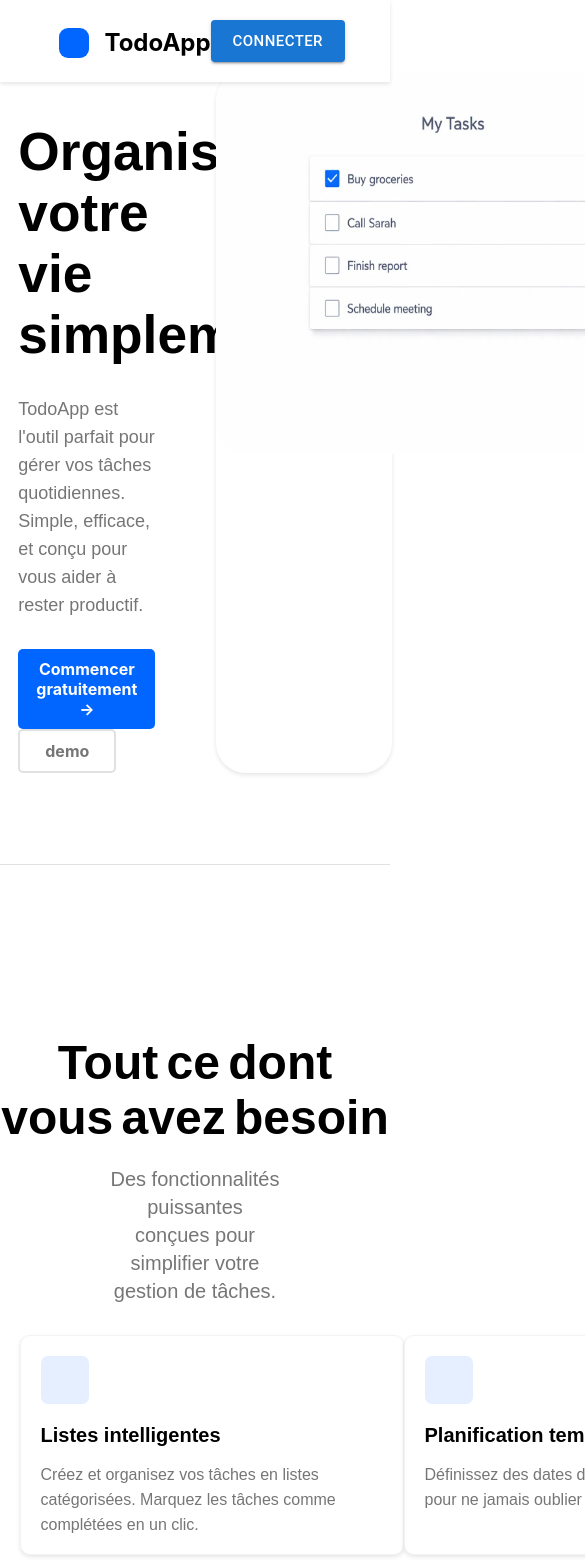
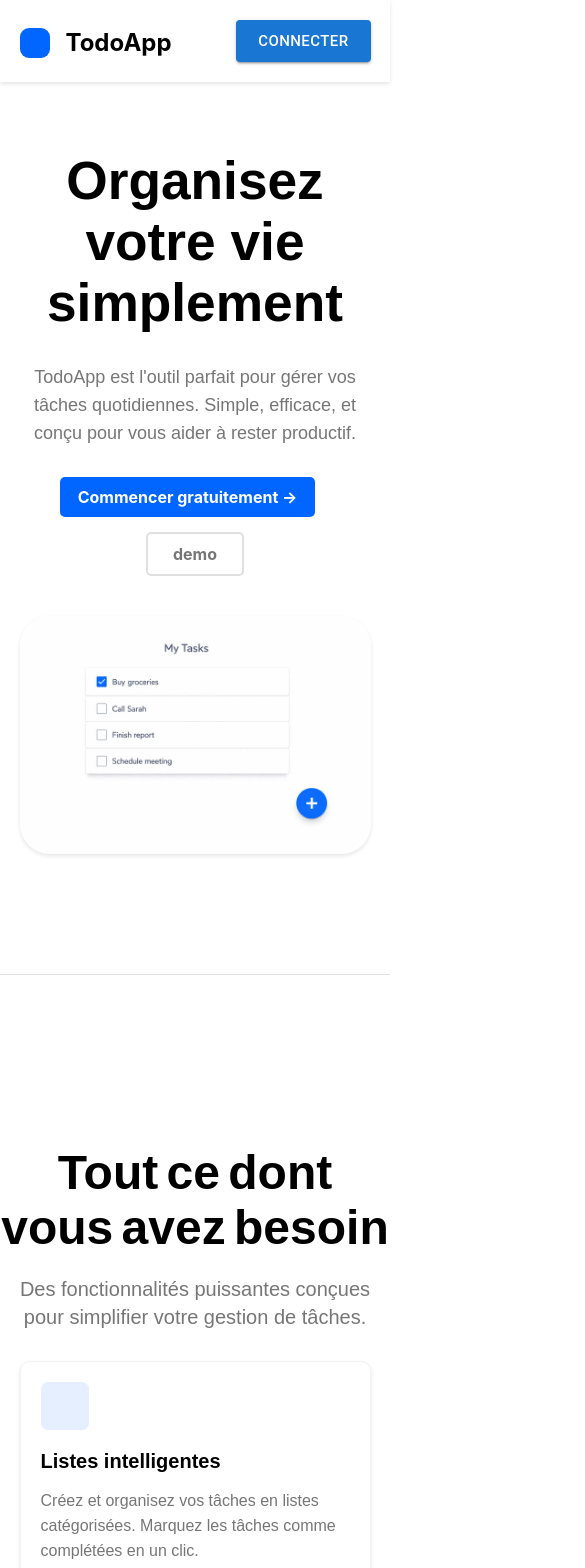
Before and after one commit to doudaoud/to-do-mern, a React (Vite) app in the folder client/: page / in a window 390 px wide. Shown: the top 1568 px of the page, 585 px wide, since content can reach past the window. Built offline with nearby package versions, Linux system fonts and the light colour scheme; some icons are missing.

Commit message:
`Refactored styles and images in various components`

```diff
--- a/client/src/components/Hero3.jsx
+++ b/client/src/components/Hero3.jsx
@@ -10,13 +10,8 @@ export default function Hero3() {
         <div className="hero3_container">
           <img
             src={img}
-            style={{
-              width: 584,
-              height: 584,
-              borderRadius: 10,
-              boxShadow: "0px 2px 10px rgba(0,0,0,0.3)",
-              marginLeft: 99,
-            }}
+            className="hero3-img"
+            alt="Pourquoi TodoApp"
           />
         </div>
         <div className="titles_hero3">
--- a/client/src/components/styles/Hero3.css
+++ b/client/src/components/styles/Hero3.css
@@ -10,9 +10,7 @@
   gap:70px;
   /* background-color: hsl(0, 43%, 48%); */
 }
-.hero3_container{
-  /* background-color: #ae4646; */
-}
+
 .titles_hero3{
   /* margin: auto; */
   margin-top: auto;
@@ -35,6 +33,16 @@
   color: rgb(118, 118, 118);
   margin-bottom: 30px;
 }
+
+.hero3-img {
+  width: 584px;
+  height: 584px;
+  border-radius: 10px;
+  box-shadow: 0px 2px 10px rgba(0,0,0,0.3);
+  margin-left: 99px;
+  display: block;
+}
+
 .icon_title{
   display: flex;
 }
@@ -56,3 +64,31 @@ margin-left: 10px;
   font-family: "Arial", sans-serif;
 
 }
+
+@media (max-width: 768px) {
+  .hero3 {
+    flex-direction: column;
+    align-items: center;
+    padding-left: 20px;
+    padding-right: 20px;
+    gap: 40px;
+  }
+  .titles_hero3 {
+    text-align: center;
+  }
+  .titles_hero3 > p {
+    width: 100%;
+    margin: 0 auto 30px auto;
+  }
+  .part2 {
+    align-items: center;
+    text-align: left;
+    width: 100%;
+  }
+  .hero3-img {
+    width: 100%;
+    max-width: 584px;
+    height: auto;
+    margin: 0 auto;
+  }
+}
--- a/client/src/components/styles/card.css
+++ b/client/src/components/styles/card.css
@@ -6,12 +6,16 @@
   color: rgb(0, 102, 255);
 }
 .container_carte {
-  width: 384px;
-  height: 220px;
+  width: 100%;
+  max-width: 384px;
+  height: auto;
+  min-height: 220px;
+  padding-bottom: 20px;
   border-radius: 10px;
   background-color:white;
   border: 1px solid rgb(243, 243, 243);
   box-shadow: 0 2px 4px rgba(0, 0, 0, 0.1);
+  box-sizing: border-box;
 }
 .icon_place{
   /* margin: auto; */
--- a/client/src/components/styles/hero.css
+++ b/client/src/components/styles/hero.css
@@ -80,3 +80,33 @@ img {
   transform: scale(1.05);
   box-shadow: 0 4px 8px rgba(0, 0, 0, 0.2);
 }
+
+@media (max-width: 768px) {
+  .Hero {
+    height: auto;
+    padding: 100px 0;
+  }
+  .hero {
+    flex-direction: column;
+    align-items: center;
+  }
+  .hero_left {
+    width: 100%;
+    margin-left: 0;
+    text-align: center;
+    margin-bottom: 40px;
+  }
+  .hero_right {
+    width: 100%;
+    margin-right: 0;
+  }
+  .button-gratuit {
+    margin-right: 15px;
+    margin-bottom: 15px;
+  }
+  img {
+    width: 100%;
+    max-width: 500px;
+    height: auto;
+  }
+}
--- a/client/src/components/styles/hero2.css
+++ b/client/src/components/styles/hero2.css
@@ -32,4 +32,16 @@
   width: 90%;
   margin: auto ;
   justify-content: space-around;
+  flex-wrap: wrap;
 }
+
+@media (max-width: 768px) {
+  .titles_hero2 > p {
+    width: 90%;
+  }
+  .cards {
+    flex-direction: column;
+    align-items: center;
+    gap: 20px;
+  }
+}
--- a/client/src/components/styles/navbar.css
+++ b/client/src/components/styles/navbar.css
@@ -36,3 +36,9 @@
   color: #333;
   text-decoration: none;
 }
+
+@media (max-width: 768px) {
+  .navbar {
+    width: 90%;
+  }
+}
--- a/client/src/pages/Home.jsx
+++ b/client/src/pages/Home.jsx
@@ -6,32 +6,18 @@ import Hero2 from "../components/Hero2";
 import img from "../images/graphe.webp";
 import Hero3 from "../components/Hero3";
 import Footer from "../components/Footer";
+import "./styles/home.css";
 export default function Home() {
   return (
     <>
       <Navbar />
       <Hero />
       <Hero2 />
-      <div
-        className="inage-stat "
-        style={{
-          width: "90%",
-          margin: "auto",
-          height: "100%",
-          marginTop: 200,
-          // boxShadow: "0px 2px 10px rgba(0,0,0,0.3)",
-        }}
-      >
+      <div className="inage-stat">
         <img
           src={img}
-          style={{
-            width: "95%",
-            margin: "auto",
-            height: "700px",
-            marginLeft: "33px",
-            boxShadow: "0px 2px 10px rgba(0,0,0,0.3)",
-            marginBottom: 100,
-          }}
+          className="inage-stat-img"
+          alt="Statistiques"
         />
       </div>
       <Hero3 />
--- a/client/src/pages/styles/confirme.css
+++ b/client/src/pages/styles/confirme.css
@@ -110,3 +110,10 @@ hr{
   font-size:12px;
   color:#64748b;
 }
+
+@media (max-width: 768px) {
+  .verify-card {
+    width: 100%;
+    margin: 0 20px;
+  }
+}
--- /dev/null
+++ b/client/src/pages/styles/home.css
@@ -0,0 +1,30 @@
+.inage-stat {
+  width: 90%;
+  margin: auto;
+  height: 100%;
+  margin-top: 200px;
+}
+
+.inage-stat-img {
+  width: 95%;
+  margin: auto;
+  height: 700px;
+  margin-left: 33px;
+  box-shadow: 0px 2px 10px rgba(0,0,0,0.3);
+  margin-bottom: 100px;
+  display: block;
+}
+
+@media (max-width: 768px) {
+  .inage-stat {
+    margin-top: 100px;
+  }
+
+  .inage-stat-img {
+    width: 100%;
+    margin-left: 0;
+    height: auto;
+    object-fit: contain;
+    border-radius: 12px;
+  }
+}
--- a/client/src/pages/styles/register.css
+++ b/client/src/pages/styles/register.css
@@ -172,5 +172,10 @@ h1 {
 
   .form-section {
     flex: 1;
+    padding: 20px;
+  }
+
+  .form-box {
+    width: 100%;
   }
 }
```
